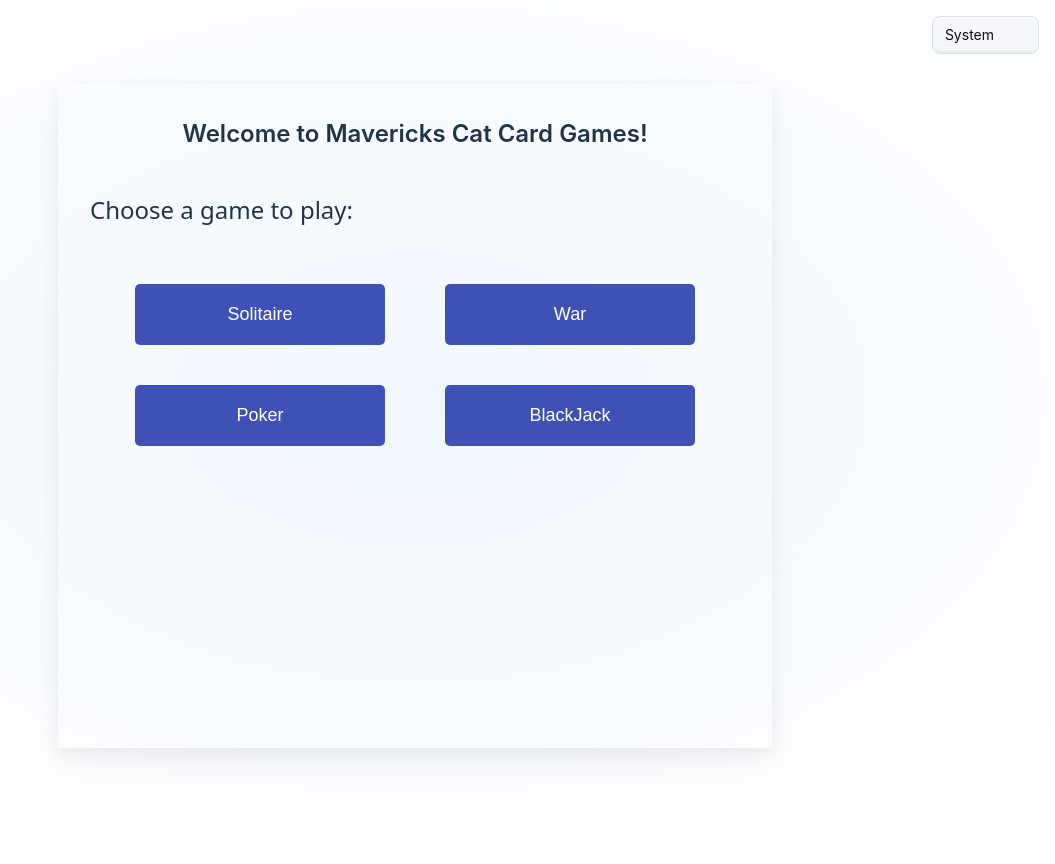
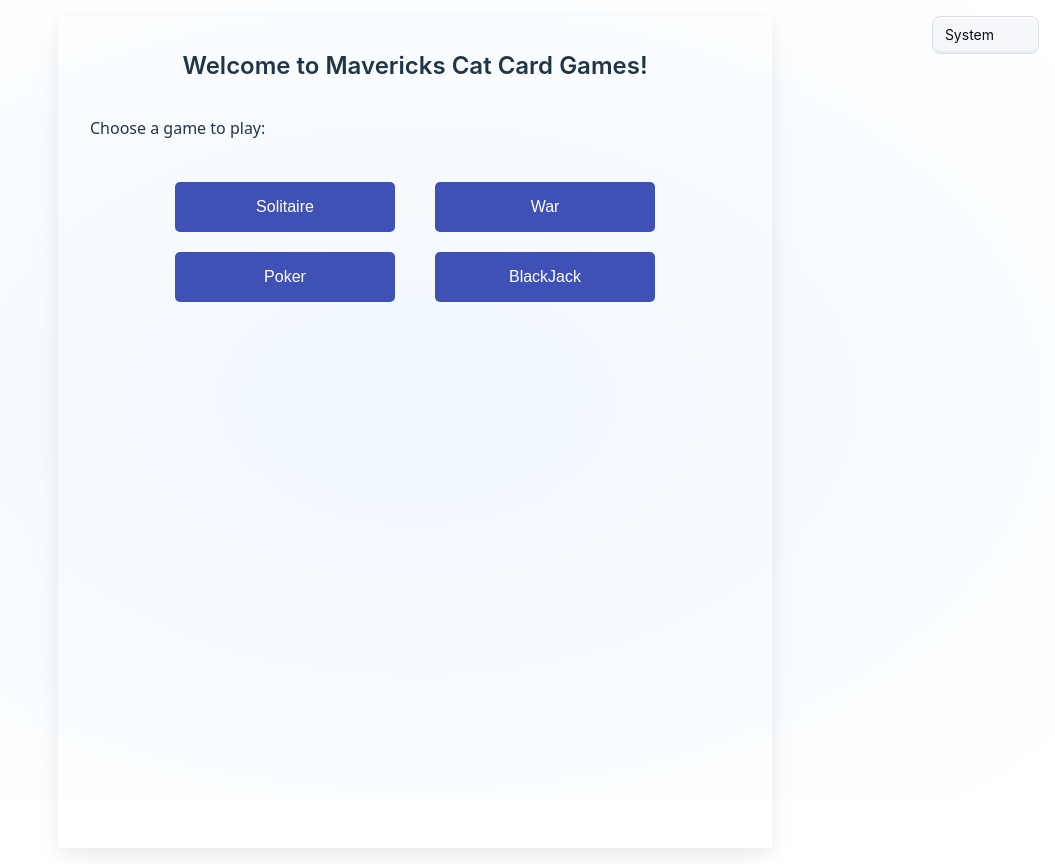
Before and after one commit to Team-Mavericks-CCG/Mavericks_Cat_CGs, a React (Vite) app in the folder frontend/: page /home in a window 1280 px wide. Shown: the whole page, without its empty margins (225-1280 px from the left). Before the commit the page ends 832 px from the top, so only its background shows below. Built offline with nearby package versions, Linux system fonts and the light colour scheme; some icons are missing.

Commit message:
modified the home page

```diff
--- a/frontend/src/homePage.css
+++ b/frontend/src/homePage.css
@@ -1,40 +1,29 @@
-.home-page {
+html, body {
+  height: 100%;
+  margin: 0;
+  padding: 0;
+}
+
+body {
   display: flex;
   flex-direction: column;
+  overflow: hidden;
+}
+
+.home-page {
+  flex: 1;
+  display: flex;
+  flex-direction: column;
+  justify-content: center;
   align-items: center;
-  justify-content: center;
-  min-height: 100vh;
-  padding: 20px;
   text-align: center;
   box-sizing: border-box;
-}
-
-button {
-  background-color: #3f51b5;
-  color: white;
-  padding: 20px 40px; /* Ensure padding is consistent */
-  margin: 20px;
-  border: none;
-  border-radius: 5px;
-  cursor: pointer;
-  font-size: 18px; /* Increase font size */
-  width: 250px; /* Set a fixed width for all buttons */
-  transition: background-color 0.3s ease;
-}
-
-button:hover {
-  background-color: #303f9f;
-}
-
-.top-bar {
-  display: flex;
-  justify-content: space-between;
-  align-items: center;
+  padding-bottom: 3rem; /* Space for footer */
 }
 
 .button-container {
   display: flex;
-  flex-direction: column; /* Arrange buttons vertically */
+  flex-direction: column;
   align-items: center;
 }
 
@@ -44,29 +33,19 @@ button:hover {
   gap: 20px;
 }
 
-p {
-  font-size: 24px;
-  margin-bottom: 20px;
+button {
+  background-color: #3f51b5;
+  color: white;
+  padding: 16px 32px;
+  margin: 10px;
+  border: none;
+  border-radius: 5px;
+  cursor: pointer;
+  font-size: 16px;
+  width: 220px;
+  transition: background-color 0.3s ease;
 }
 
-h1 {
-  font-size: 45px;
-  font-weight: bold;
-  margin-bottom: 20px;
+button:hover {
+  background-color: #303f9f;
 }
-
-.footer {
-  width: 100%;
-  padding: 1rem 0;
-  background-color: #f8f9fa;
-  position: absolute;
-  bottom: 0;
-  left: 0;
-}
-
-.footer p {
-  margin: 0;
-  color: #6c757d;
-  font-size: 0.875rem;
-  text-align: center;
-}
--- a/frontend/src/homePage.tsx
+++ b/frontend/src/homePage.tsx
@@ -121,7 +121,7 @@ function HomePage() {
     <AppTheme>
       <ColorModeSelect sx={{ position: "fixed", top: "1rem", right: "1rem" }} />
       <HomePageContainer direction="column" justifyContent="space-between">
-        <Card>
+  <Card sx={{ flex: 1 }}>
     <Typography component="h1" variant="h4" sx={{ width: "100%" }}>
       Welcome to Mavericks Cat Card Games!
     </Typography>
```
Lines whose indentation alone changed are shown as unchanged.
